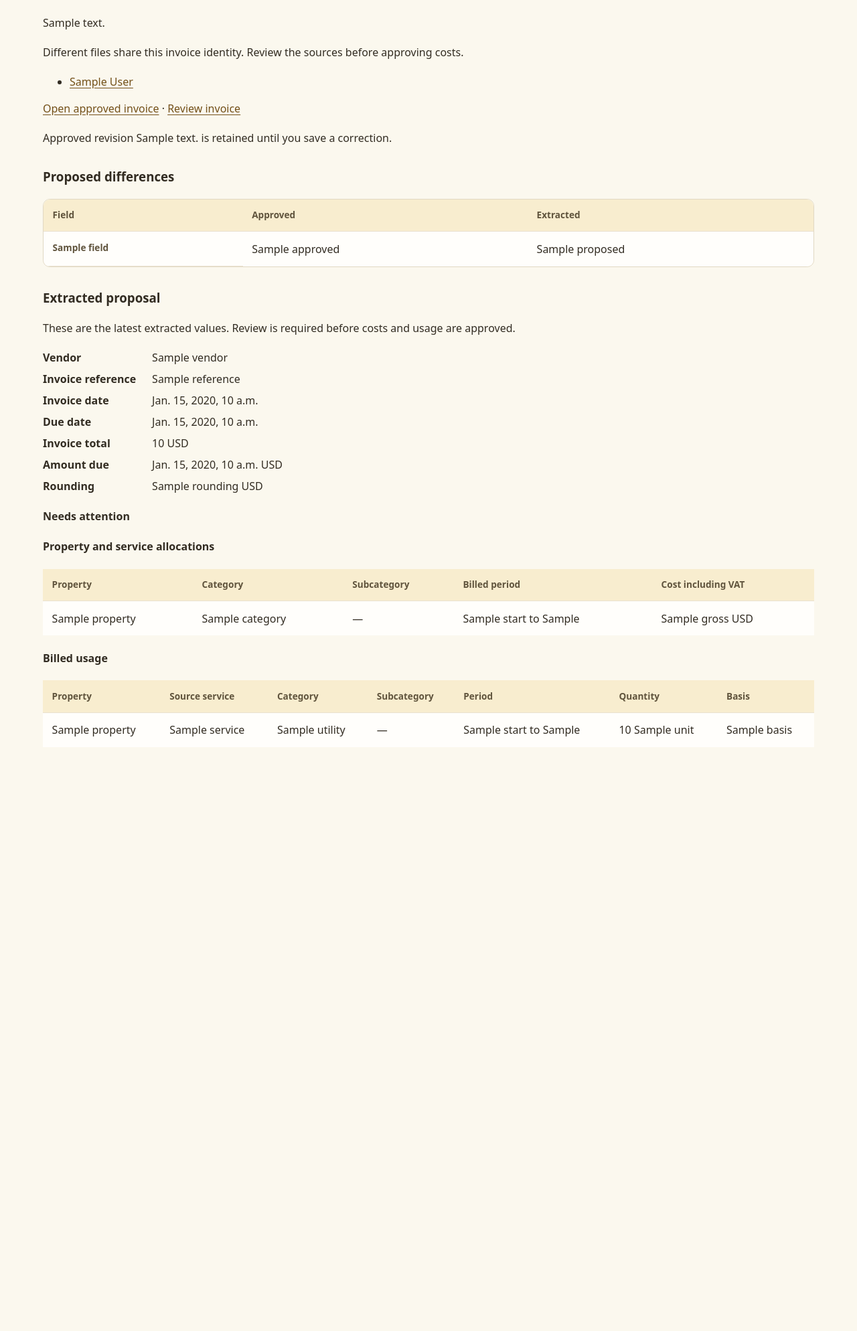
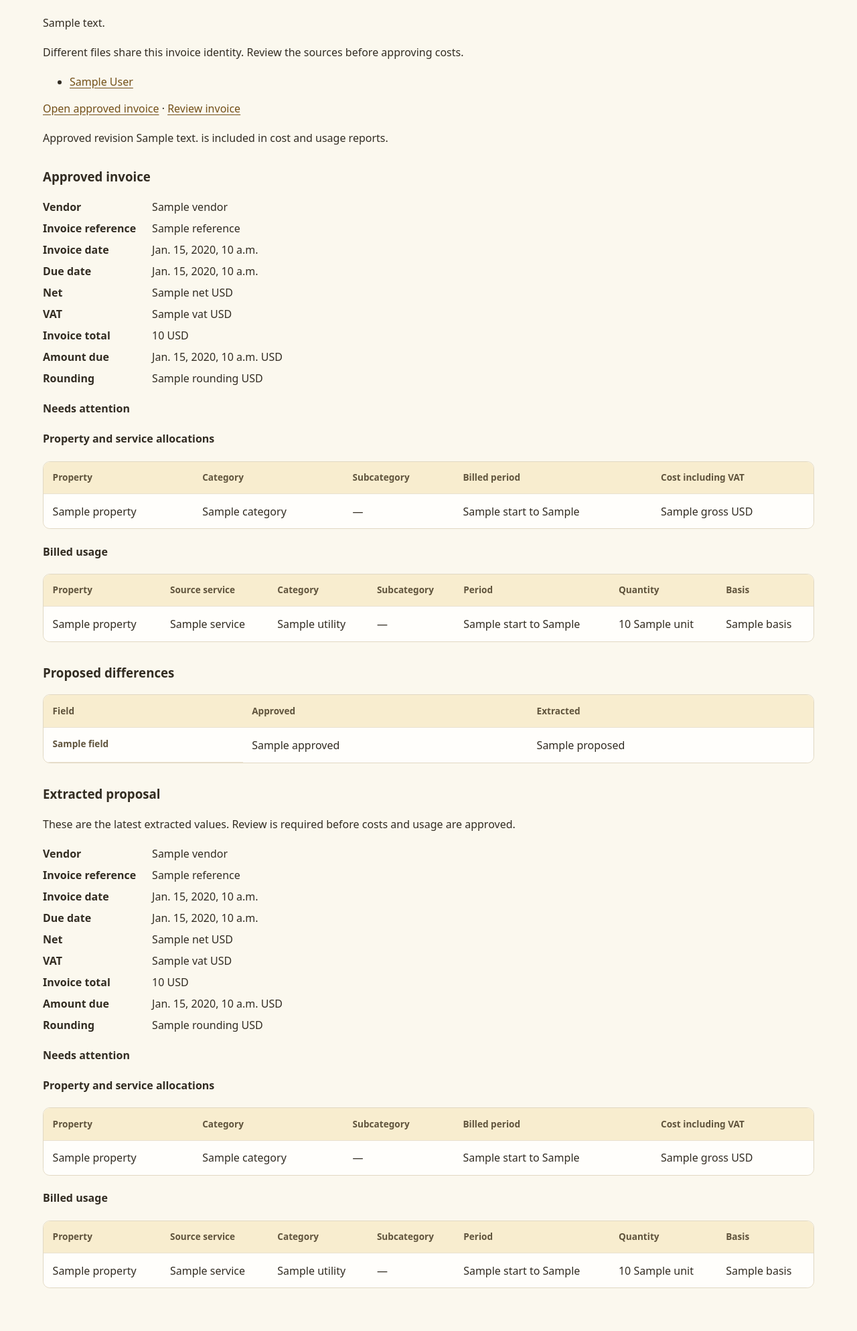
Before and after one commit to MartinWa/house-bills, a Django app: template bills/templates/bills/document.html in a window 1280 px wide. Shown: the part 181-2169 px from the top of the page at 67% size. Before the commit the page ends 1297 px from the top, so only its background shows below. Run offline with Django 5.2, Linux system fonts and the light colour scheme; the template is opened without the code that fills it: most values are stand-ins (such as "Sample title", 1, 10 or a date in 2020); parts of the project's set-up code (start-up, migrations or seed data) failed here and were passed over.

Commit message:
Show approved invoice values on document pages (#6)
Retain reviewed extraction output in collapsed history while keeping newer proposals available for review. Cover manual approvals, corrections and re-parsing with synthetic application and browser regressions.

Validation: 413 pytest tests, Chromium browser workflows, Ruff and Django checks, and the production probe passed.

```diff
--- a/bills/static/bills/app.css
+++ b/bills/static/bills/app.css
@@ -29,6 +29,8 @@ tbody tr:last-child td { border-bottom: 0; }
 tbody tr:hover { background: #fffaf0; }
 td ul { padding-left: 1rem; margin: 0; }
 .table-scroll { overflow-x: auto; margin: 1rem 0; border: 1px solid #e1d8c3; border-radius: .65rem; }
+.extraction-history { margin-top: 2rem; padding: 1rem; border: 1px solid #e1d8c3; border-radius: .65rem; background: #fffaf0; }
+.extraction-history > summary { cursor: pointer; font-weight: 650; }
 dl { display: grid; grid-template-columns: minmax(8rem, max-content) 1fr; gap: .5rem 1.5rem; }
 dt { font-weight: 600; }
 dd { margin: 0; }
--- /dev/null
+++ b/bills/templates/bills/_invoice_summary.html
@@ -0,0 +1,33 @@
+<dl>
+  <dt>Vendor</dt><dd>{{ summary.vendor }}</dd>
+  <dt>Invoice reference</dt><dd>{{ summary.reference }}</dd>
+  <dt>Invoice date</dt><dd>{{ summary.invoice_date }}</dd>
+  <dt>Due date</dt><dd>{{ summary.due_date }}</dd>
+  <dt>Net</dt><dd>{{ summary.net }} {{ summary.currency }}</dd>
+  <dt>VAT</dt><dd>{{ summary.vat }} {{ summary.currency }}</dd>
+  <dt>Invoice total</dt><dd>{{ summary.total }} {{ summary.currency }}</dd>
+  <dt>Amount due</dt><dd>{{ summary.amount_due }} {{ summary.currency }}</dd>
+  <dt>Rounding</dt><dd>{{ summary.rounding }} {{ summary.currency }}</dd>
+</dl>
+{% if summary.issues %}
+  <h4>{% if historical %}Extraction warnings{% else %}Needs attention{% endif %}</h4>
+  {% include "bills/_warning_list.html" with warning_details=summary.warning_details %}
+{% endif %}
+{% if summary.sections %}
+  <h4>Property and service allocations</h4>
+  <div class="table-scroll"><table>
+    <thead><tr><th scope="col">Property</th><th scope="col">Category</th><th scope="col">Subcategory</th><th scope="col">Billed period</th><th scope="col">Cost including VAT</th></tr></thead>
+    <tbody>{% for section in summary.sections %}
+      <tr><td>{{ section.property }}</td><td>{{ section.category }}</td><td>{{ section.subcategory|default:"—" }}</td><td>{{ section.start }} to {{ section.final_day }}</td><td>{{ section.gross }} {{ summary.currency }}</td></tr>
+    {% endfor %}</tbody>
+  </table></div>
+{% else %}<p>No billing sections could be extracted.</p>{% endif %}
+{% if summary.usages %}
+  <h4>Billed usage</h4>
+  <div class="table-scroll"><table>
+    <thead><tr><th scope="col">Property</th><th scope="col">Source service</th><th scope="col">Category</th><th scope="col">Subcategory</th><th scope="col">Period</th><th scope="col">Quantity</th><th scope="col">Basis</th></tr></thead>
+    <tbody>{% for usage in summary.usages %}
+      <tr><td>{{ usage.property }}</td><td>{{ usage.service }}</td><td>{{ usage.utility }}</td><td>{{ usage.subcategory|default:"—" }}</td><td>{{ usage.start }} to {{ usage.final_day }}</td><td>{{ usage.quantity }} {{ usage.unit }}</td><td>{{ usage.basis }}</td></tr>
+    {% endfor %}</tbody>
+  </table></div>
+{% endif %}
--- a/bills/templates/bills/_warning_list.html
+++ b/bills/templates/bills/_warning_list.html
@@ -1,5 +1,5 @@
 <ul class="extraction-warnings">
   {% for warning in warning_details %}
-    <li>{% for part in warning.parts %}{% if part.anchor %}<a href="{% if link_to_review %}{% url 'bills:review' document.pk %}?proposal=latest{% endif %}#{{ part.anchor }}">{{ part.text }}</a>{% if document.original_path %}{% for page in part.pages %} · <a href="{% url 'bills:source_view' document.pk %}#page={{ page }}" target="_blank" rel="noopener">PDF page {{ page }}</a>{% endfor %}{% endif %}{% else %}{{ part.text }}{% endif %}{% endfor %}</li>
+    <li>{% for part in warning.parts %}{% if part.anchor %}{% if historical %}{{ part.text }}{% else %}<a href="{% if link_to_review %}{% url 'bills:review' document.pk %}?proposal=latest{% endif %}#{{ part.anchor }}">{{ part.text }}</a>{% endif %}{% if document.original_path %}{% for page in part.pages %} · <a href="{% url 'bills:source_view' document.pk %}#page={{ page }}" target="_blank" rel="noopener">PDF page {{ page }}</a>{% endfor %}{% endif %}{% else %}{{ part.text }}{% endif %}{% endfor %}</li>
   {% endfor %}
 </ul>
--- a/bills/templates/bills/document.html
+++ b/bills/templates/bills/document.html
@@ -12,7 +12,7 @@
   {% if document.original_path %}<p>Original PDF: <a href="{% url 'bills:source_view' document.pk %}" target="_blank" rel="noopener">View</a> · <a href="{% url 'bills:source' document.pk %}">Download</a></p>{% elif document.source == 'manual' %}<p>Manual entry — no original PDF.</p>{% endif %}
   <p>{% if invoice.review_revision %}<a href="{% url 'bills:invoice' invoice.pk %}">Open approved invoice</a> · {% endif %}<a href="{% url 'bills:review' document.pk %}">Review invoice</a></p>
   {% if invoice.review_revision %}
-    <p>Approved revision {{ invoice.review_revision }} is retained until you save a correction.</p>
+    <p>Approved revision {{ invoice.review_revision }} is included in cost and usage reports.</p>
   {% elif document.source != 'manual' %}
     <p>You can fill in missing values or enter an unsupported invoice manually.</p>
   {% endif %}
@@ -26,43 +26,26 @@
       {% csrf_token %}<button type="submit">Retry storage</button>
     </form>
   {% endif %}
+  {% if approved %}
+    <section aria-labelledby="approved-heading">
+      <h3 id="approved-heading">Approved invoice</h3>
+      {% include "bills/_invoice_summary.html" with summary=approved only %}
+    </section>
+  {% endif %}
   {% if differences %}{% include "bills/_differences.html" %}{% endif %}
   {% if proposal %}
+    {% if proposal_reviewed %}<details class="extraction-history"><summary>Extraction history</summary>{% endif %}
     <section aria-labelledby="proposal-heading">
-      <h3 id="proposal-heading">Extracted proposal</h3>
-      <p>These are the latest extracted values. Review is required before costs and usage are approved.</p>
-      <dl>
-        <dt>Vendor</dt><dd>{{ proposal.vendor }}</dd>
-        <dt>Invoice reference</dt><dd>{{ proposal.reference }}</dd>
-        <dt>Invoice date</dt><dd>{{ proposal.invoice_date }}</dd>
-        <dt>Due date</dt><dd>{{ proposal.due_date }}</dd>
-        <dt>Invoice total</dt><dd>{{ proposal.total }} {{ proposal.currency }}</dd>
-        <dt>Amount due</dt><dd>{{ proposal.amount_due }} {{ proposal.currency }}</dd>
-        <dt>Rounding</dt><dd>{{ proposal.rounding }} {{ proposal.currency }}</dd>
-      </dl>
-      {% if proposal.issues %}
-        <h4>Needs attention</h4>
-        {% include "bills/_warning_list.html" with warning_details=proposal.warning_details link_to_review=True %}
+      {% if proposal_reviewed %}
+        <h3 id="proposal-heading">Recorded extraction</h3>
+        <p>These extracted values were recorded before the latest approval. The approved invoice above includes the reviewed corrections.</p>
+      {% else %}
+        <h3 id="proposal-heading">Extracted proposal</h3>
+        <p>These are the latest extracted values. Review is required before costs and usage are approved.</p>
       {% endif %}
-      {% if proposal.sections %}
-        <h4>Property and service allocations</h4>
-        <table>
-          <thead><tr><th scope="col">Property</th><th scope="col">Category</th><th scope="col">Subcategory</th><th scope="col">Billed period</th><th scope="col">Cost including VAT</th></tr></thead>
-          <tbody>{% for section in proposal.sections %}
-            <tr><td>{{ section.property }}</td><td>{{ section.category }}</td><td>{{ section.subcategory|default:"—" }}</td><td>{{ section.start }} to {{ section.final_day }}</td><td>{{ section.gross }} {{ proposal.currency }}</td></tr>
-          {% endfor %}</tbody>
-        </table>
-      {% else %}<p>No billing sections could be extracted.</p>{% endif %}
-      {% if proposal.usages %}
-        <h4>Billed usage</h4>
-        <table>
-          <thead><tr><th scope="col">Property</th><th scope="col">Source service</th><th scope="col">Category</th><th scope="col">Subcategory</th><th scope="col">Period</th><th scope="col">Quantity</th><th scope="col">Basis</th></tr></thead>
-          <tbody>{% for usage in proposal.usages %}
-            <tr><td>{{ usage.property }}</td><td>{{ usage.service }}</td><td>{{ usage.utility }}</td><td>{{ usage.subcategory|default:"—" }}</td><td>{{ usage.start }} to {{ usage.final_day }}</td><td>{{ usage.quantity }} {{ usage.unit }}</td><td>{{ usage.basis }}</td></tr>
-          {% endfor %}</tbody>
-        </table>
-      {% endif %}
+      {% include "bills/_invoice_summary.html" with summary=proposal document=document link_to_review=True historical=proposal_reviewed only %}
     </section>
+    {% if proposal_reviewed %}</details>{% endif %}
   {% elif document.source != 'manual' %}
     <p>No extraction has been recorded yet.</p>
   {% endif %}
```
Also changed, not shown: bills/presentation.py (+17 -0 lines), bills/views.py (+10 -1 lines), docs/ingestion.md (+7 -5 lines), docs/review.md (+3 -0 lines), tests/browser/review.js (+20 -0 lines), tests/test_review.py (+73 -0 lines).
